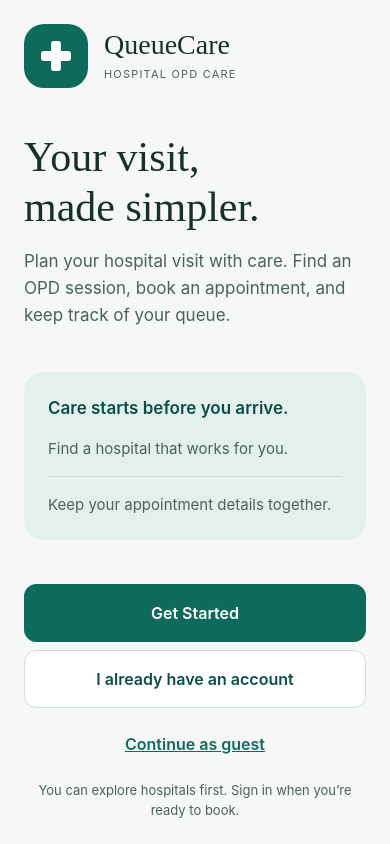
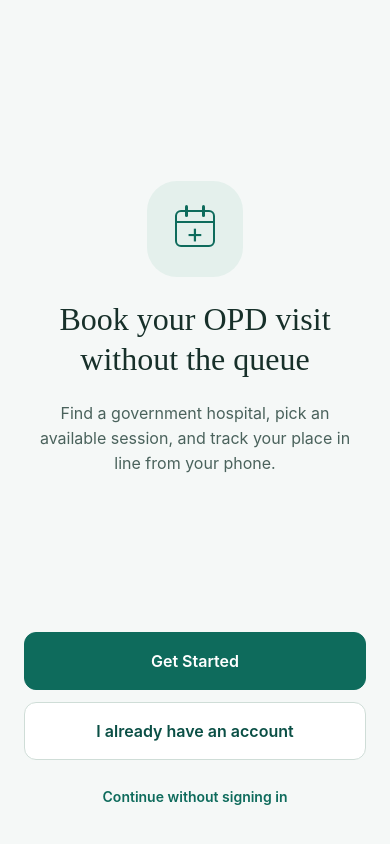
Before and after one commit to Queue-Care/QueueCare, a React Native app in the folder apps/mobile/: screen /Welcome in a window 390 px wide. Built offline with nearby package versions, Linux system fonts and the light colour scheme.

Commit message:
welcome page created

```diff
--- a/apps/mobile/src/screens/WelcomeScreen.tsx
+++ b/apps/mobile/src/screens/WelcomeScreen.tsx
@@ -10,9 +10,8 @@ import {
 import { SafeAreaView } from 'react-native-safe-area-context';
 import type { NativeStackScreenProps } from '@react-navigation/native-stack';
 import type { RootStackParams } from '../navigation/types';
-import { BrandMark } from '../components/BrandMark';
 import { ActionButton } from '../components/ActionButton';
-import { colors, fonts, radii, spacing } from '../theme/tokens';
+import { colors, fonts } from '../theme/tokens';
 
 export function WelcomeScreen({
   navigation,
@@ -21,34 +20,29 @@ export function WelcomeScreen({
     <SafeAreaView style={styles.page}>
       <StatusBar barStyle="dark-content" />
       <ScrollView contentContainerStyle={styles.content}>
-        <View style={styles.brand}>
-          <BrandMark />
-          <View style={styles.wordmark}>
-            <Text style={styles.name}>QueueCare</Text>
-            <Text style={styles.eyebrow}>HOSPITAL OPD CARE</Text>
+        <View style={{ flex: 1, minHeight: 28 }} />
+        <View style={styles.introduction}>
+          <View
+            style={styles.mark}
+            accessible={false}
+            accessibilityElementsHidden
+          >
+            <View style={styles.calendar}>
+              <View style={styles.calendarLine} />
+              <View style={[styles.ring, { left: 8 }]} />
+              <View style={[styles.ring, { right: 8 }]} />
+              <Text style={styles.cross}>+</Text>
+            </View>
           </View>
-        </View>
-        <View style={styles.introduction}>
           <Text accessibilityRole="header" style={styles.title}>
-            Your visit,{'\n'}made simpler.
+            Book your OPD visit{'\n'}without the queue
           </Text>
           <Text style={styles.description}>
-            Plan your hospital visit with care. Find an OPD session, book an
-            appointment, and keep track of your queue.
+            Find a government hospital, pick an available session, and track
+            your place in line from your phone.
           </Text>
         </View>
-        <View style={styles.benefits}>
-          <Text style={styles.benefitTitle}>
-            Care starts before you arrive.
-          </Text>
-          <Text style={styles.benefit}>
-            Find a hospital that works for you.
-          </Text>
-          <View style={styles.divider} />
-          <Text style={styles.benefit}>
-            Keep your appointment details together.
-          </Text>
-        </View>
+        <View style={{ flex: 1, minHeight: 40 }} />
         <View style={styles.actions}>
           <ActionButton
             label="Get Started"
@@ -68,16 +62,10 @@ export function WelcomeScreen({
             accessibilityLabel="Continue as guest"
             accessibilityHint="Browse hospitals without signing in"
             onPress={() => navigation.navigate('Guest')}
-            style={({ pressed }) => [
-              styles.guestButton,
-              pressed && styles.pressed,
-            ]}
+            style={({ pressed }) => [styles.guest, pressed && { opacity: 0.7 }]}
           >
-            <Text style={styles.guestLabel}>Continue as guest</Text>
+            <Text style={styles.link}>Continue without signing in</Text>
           </Pressable>
-          <Text style={styles.note}>
-            You can explore hospitals first. Sign in when you’re ready to book.
-          </Text>
         </View>
       </ScrollView>
     </SafeAreaView>
@@ -87,78 +75,66 @@ const styles = StyleSheet.create({
   page: { flex: 1, backgroundColor: colors.mist },
   content: {
     flexGrow: 1,
-    justifyContent: 'space-between',
-    padding: spacing.lg,
-    gap: spacing.xl,
+    padding: 24,
+    width: '100%',
     maxWidth: 560,
-    width: '100%',
     alignSelf: 'center',
   },
-  brand: { flexDirection: 'row', alignItems: 'center', gap: spacing.md },
-  wordmark: { flex: 1, gap: spacing.xs },
-  name: { fontFamily: fonts.display, fontSize: 28, color: colors.ink },
-  eyebrow: {
-    fontFamily: fonts.body,
-    fontSize: 11,
-    letterSpacing: 1.2,
-    lineHeight: 18,
-    color: colors.inkSoft,
+  introduction: { alignItems: 'center', gap: 22 },
+  mark: {
+    width: 96,
+    height: 96,
+    backgroundColor: colors.tealTint,
+    borderRadius: 30,
+    justifyContent: 'center',
+    alignItems: 'center',
   },
-  introduction: { gap: spacing.md },
+  calendar: {
+    width: 40,
+    height: 37,
+    borderWidth: 2,
+    borderColor: colors.teal,
+    borderRadius: 6,
+  },
+  calendarLine: {
+    position: 'absolute',
+    top: 9,
+    height: 2,
+    backgroundColor: colors.teal,
+    width: '100%',
+  },
+  ring: {
+    position: 'absolute',
+    top: -7,
+    height: 12,
+    width: 3,
+    borderRadius: 2,
+    backgroundColor: colors.teal,
+  },
+  cross: {
+    position: 'absolute',
+    top: 7,
+    alignSelf: 'center',
+    color: colors.teal,
+    fontSize: 27,
+    lineHeight: 30,
+  },
   title: {
     fontFamily: fonts.display,
-    fontSize: 42,
-    lineHeight: 50,
+    fontSize: 32,
+    lineHeight: 40,
     color: colors.ink,
+    textAlign: 'center',
   },
   description: {
     fontFamily: fonts.body,
-    fontSize: 17,
-    lineHeight: 27,
-    color: colors.inkSoft,
-  },
-  benefits: {
-    backgroundColor: colors.tealTint,
-    borderRadius: radii.md,
-    padding: spacing.lg,
-    gap: spacing.md,
-  },
-  benefitTitle: {
-    fontFamily: fonts.body,
-    fontSize: 17,
-    fontWeight: '600',
-    color: colors.tealDark,
+    fontSize: 16,
     lineHeight: 25,
-  },
-  benefit: {
-    fontFamily: fonts.body,
-    fontSize: 15,
-    lineHeight: 23,
-    color: colors.inkSoft,
-  },
-  divider: { height: 1, backgroundColor: colors.sage },
-  actions: { gap: spacing.sm },
-  guestButton: {
-    minHeight: 48,
-    padding: spacing.md,
-    alignItems: 'center',
-    justifyContent: 'center',
-  },
-  guestLabel: {
-    fontFamily: fonts.body,
-    fontSize: 16,
-    lineHeight: 24,
-    color: colors.teal,
-    fontWeight: '600',
-    textDecorationLine: 'underline',
-    textAlign: 'center',
-  },
-  note: {
-    fontFamily: fonts.body,
-    fontSize: 13,
-    lineHeight: 20,
     color: colors.inkSoft,
     textAlign: 'center',
+    maxWidth: 320,
   },
-  pressed: { opacity: 0.78 },
+  actions: { gap: 12 },
+  guest: { minHeight: 48, alignItems: 'center', justifyContent: 'center' },
+  link: { fontSize: 14, fontWeight: '600', color: colors.teal },
 });
```
